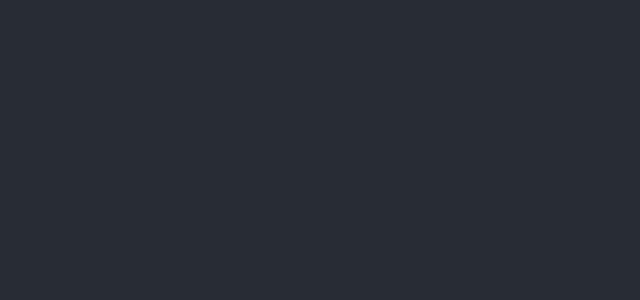
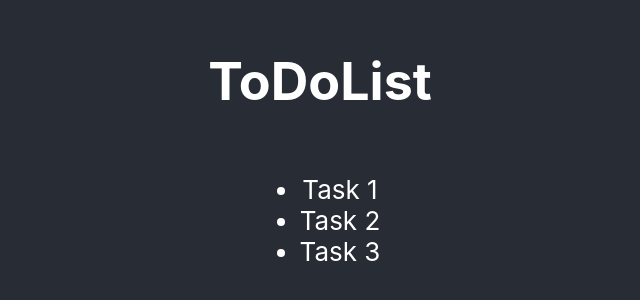
Before and after one commit to Kalo116/advanced-techniques, a React (Create React App) app: page / in a window 1280 px wide. Shown: the part 246-546 px from the top of the page, without its empty margins (320-960 px from the left). Built offline with nearby package versions, Linux system fonts and the light colour scheme.

Commit message:
Creating Components

```diff
--- a/src/App.js
+++ b/src/App.js
@@ -1,13 +1,19 @@
 import './App.css';
+import React from 'react';
+import TaskList from './components/TaskList';
 
-function App() {
+class App extends React.Component {
+    render() {
         return (
             <div className="App">
                 <header className="App-header">
-
+                    <h1>ToDoList</h1>
+                    <TaskList />
                 </header>
             </div>
         );
     }
+}
+
 
 export default App;
--- /dev/null
+++ b/src/components/TaskItem.js
@@ -0,0 +1,11 @@
+import { Component } from "react";
+
+class TaskItem extends Component{
+    render(){
+        return(
+            <li>{this.props.title}</li>
+        )
+    }
+};
+
+export default TaskItem
--- /dev/null
+++ b/src/components/TaskList.js
@@ -0,0 +1,16 @@
+import { Component } from "react";
+import TaskItem from "./TaskItem";
+
+class TaskList extends Component {
+    render() {
+        return (
+            <ul>
+                <TaskItem title='Task 1' />
+                <TaskItem title='Task 2' />
+                <TaskItem title='Task 3' />
+            </ul>
+        )
+    }
+};
+
+export default TaskList;
```
Also changed, not shown: public/logo192.png (deleted), public/logo512.png (deleted), public/manifest.json (deleted). Lines whose indentation alone changed are shown as unchanged.
